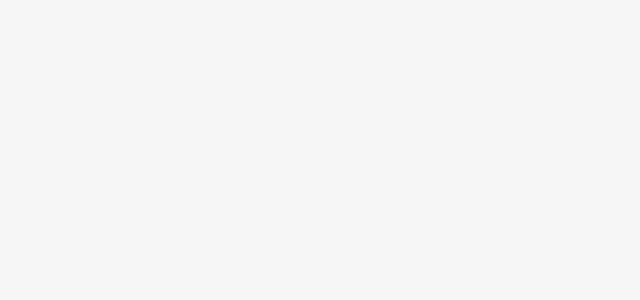
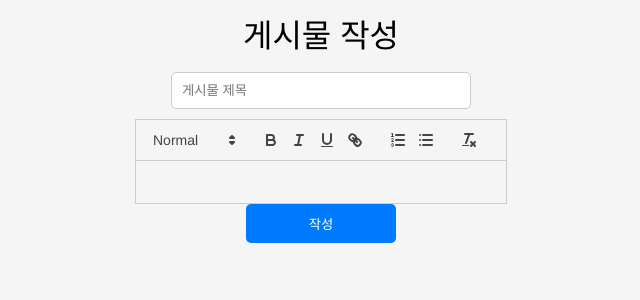
Before and after one commit to chnh506/kweb-exemption-task, a React (Create React App) app in the folder frontend/: page /instructor/add-lecture-post in a window 1280 px wide. Before the commit this address had no page. Shown: the top 300 px of the page, without its empty margins (319-959 px from the left). Built offline with nearby package versions, Linux system fonts and the light colour scheme.

Commit message:
FE - add several pages

```diff
--- a/frontend/package.json
+++ b/frontend/package.json
@@ -12,6 +12,7 @@
     "@types/react-dom": "^18.3.0",
     "react": "^18.3.1",
     "react-dom": "^18.3.1",
+    "react-quill": "^2.0.0",
     "react-router-dom": "^6.26.1",
     "react-scripts": "5.0.1",
     "styled-components": "^6.1.13",
--- a/frontend/src/Router.tsx
+++ b/frontend/src/Router.tsx
@@ -1,8 +1,16 @@
 import { Navigate, Route, Routes } from "react-router-dom";
 import LogInPage from "./pages/LogInPage";
 import JoinPage from "./pages/JoinPage";
+
 import StudentMainPage from "./pages/StudentMainPage";
+import StudentLectureApplicationPage from "./pages/StudentLectureApplicationPage";
+import StudentViewOwnLecturePage from "./pages/StudentViewOwnLecturePage";
+import StudentViewOwnLecturePostPage from "./pages/StudentViewOwnLecturePostPage";
+
 import InstructorMainPage from "./pages/InstructorMainPage";
+import InstructorAddLecturePage from "./pages/InstructorAddLecturePage";
+import InstructorAddLecturePostPage from "./pages/InstructorAddLecturePostPage";
+import InstructorViewLecturePage from "./pages/InstructorViewLecturePage";
 
 function Router() {
   const loggedInUserRole: string = "";
@@ -12,12 +20,33 @@ function Router() {
       {/* 회원가입 및 로그인 라우트 */}
       <Route path="/join" element={<JoinPage />} />
       <Route path="/login" element={<LogInPage />} />
+      {/* 학생 대상 페이지 라우트 */}
+      <Route path="/student/main" element={<StudentMainPage />} />
+      <Route
+        path="/student/application"
+        element={<StudentLectureApplicationPage />}
+      />
+      <Route path="/student/lectures" element={<StudentViewOwnLecturePage />} />
+      {/** 학생 번호(아이디)를 변수로 하는 url */}
+      <Route
+        path="/student/lectures/posts"
+        element={<StudentViewOwnLecturePostPage />}
+      />
 
-      {/* 학생 메인 페이지 */}
-      <Route path="/student/main" element={<StudentMainPage />} />
-
-      {/* 교수자 메인 페이지 */}
+      {/* 교수자 관련 페이지 라우트 */}
       <Route path="/instructor/main" element={<InstructorMainPage />} />
+      <Route
+        path="/instructor/add-lecture"
+        element={<InstructorAddLecturePage />}
+      />
+      <Route
+        path="/instructor/add-lecture-post"
+        element={<InstructorAddLecturePostPage />}
+      />
+      <Route
+        path="/instructor/view-lectures"
+        element={<InstructorViewLecturePage />}
+      />
 
       {/* 로그인한 사용자의 역할에 따라 리다이렉트 */}
       <Route
--- /dev/null
+++ b/frontend/src/pages/InstructorAddLecturePage.tsx
@@ -0,0 +1,60 @@
+import React, { useState } from "react";
+import styled from "styled-components";
+
+const Container = styled.div`
+  display: flex;
+  flex-direction: column;
+  align-items: center;
+  padding: 20px;
+`;
+
+const Title = styled.h1`
+  font-size: 2rem;
+  margin-bottom: 20px;
+`;
+
+const Input = styled.input`
+  margin-bottom: 10px;
+  padding: 10px;
+  width: 300px;
+  border: 1px solid #ccc;
+  border-radius: 5px;
+`;
+
+const Button = styled.button`
+  padding: 10px;
+  width: 150px;
+  background-color: #007bff;
+  color: white;
+  border: none;
+  border-radius: 5px;
+  cursor: pointer;
+
+  &:hover {
+    background-color: #0056b3;
+  }
+`;
+
+const InstructorAddLecturePage: React.FC = () => {
+  const [lectureName, setLectureName] = useState("");
+
+  const handleSubmit = () => {
+    // 강의 등록 로직 추가
+    console.log("강의가 등록되었습니다:", lectureName);
+  };
+
+  return (
+    <Container>
+      <Title>강의 등록</Title>
+      <Input
+        type="text"
+        value={lectureName}
+        onChange={(e) => setLectureName(e.target.value)}
+        placeholder="강의 이름"
+      />
+      <Button onClick={handleSubmit}>등록</Button>
+    </Container>
+  );
+};
+
+export default InstructorAddLecturePage;
--- /dev/null
+++ b/frontend/src/pages/InstructorAddLecturePostPage.tsx
@@ -0,0 +1,64 @@
+import React, { useState } from "react";
+import styled from "styled-components";
+import ReactQuill from "react-quill";
+import "react-quill/dist/quill.snow.css";
+
+const Container = styled.div`
+  display: flex;
+  flex-direction: column;
+  align-items: center;
+  padding: 20px;
+`;
+
+const Title = styled.h1`
+  font-size: 2rem;
+  margin-bottom: 20px;
+`;
+
+const Input = styled.input`
+  margin-bottom: 10px;
+  padding: 10px;
+  width: 300px;
+  border: 1px solid #ccc;
+  border-radius: 5px;
+`;
+
+const Button = styled.button`
+  padding: 10px;
+  width: 150px;
+  background-color: #007bff;
+  color: white;
+  border: none;
+  border-radius: 5px;
+  cursor: pointer;
+
+  &:hover {
+    background-color: #0056b3;
+  }
+`;
+
+const InstructorAddLecturePostPage: React.FC = () => {
+  const [title, setTitle] = useState("");
+  const [content, setContent] = useState("");
+
+  const handleSubmit = () => {
+    // 게시물 작성 로직 추가
+    console.log("게시물이 작성되었습니다:", { title, content });
+  };
+
+  return (
+    <Container>
+      <Title>게시물 작성</Title>
+      <Input
+        type="text"
+        value={title}
+        onChange={(e) => setTitle(e.target.value)}
+        placeholder="게시물 제목"
+      />
+      <ReactQuill theme="snow" value={content} onChange={setContent} />
+      <Button onClick={handleSubmit}>작성</Button>
+    </Container>
+  );
+};
+
+export default InstructorAddLecturePostPage;
--- /dev/null
+++ b/frontend/src/pages/InstructorViewLecturePage.tsx
@@ -0,0 +1,34 @@
+import React from "react";
+import styled from "styled-components";
+
+const Container = styled.div`
+  padding: 20px;
+`;
+
+const Title = styled.h1`
+  font-size: 2rem;
+  margin-bottom: 20px;
+`;
+
+const LectureItem = styled.div`
+  padding: 10px;
+  margin-bottom: 10px;
+  border: 1px solid #ccc;
+  border-radius: 5px;
+`;
+
+const InstructorViewLecturePage: React.FC = () => {
+  // 실제 강의 목록은 서버에서 받아와야 함
+  const lectures = ["강의 1", "강의 2", "강의 3"];
+
+  return (
+    <Container>
+      <Title>내 강의 목록</Title>
+      {lectures.map((lecture) => (
+        <LectureItem key={lecture}>{lecture}</LectureItem>
+      ))}
+    </Container>
+  );
+};
+
+export default InstructorViewLecturePage;
--- /dev/null
+++ b/frontend/src/pages/StudentLectureApplicationPage.tsx
@@ -0,0 +1,58 @@
+import React from "react";
+import styled from "styled-components";
+
+const Container = styled.div`
+  padding: 20px;
+`;
+
+const Title = styled.h1`
+  font-size: 2rem;
+  margin-bottom: 20px;
+`;
+
+const LectureItem = styled.div`
+  padding: 10px;
+  margin-bottom: 10px;
+  border: 1px solid #ccc;
+  border-radius: 5px;
+  display: flex;
+  justify-content: space-between;
+  align-items: center;
+`;
+
+const Button = styled.button`
+  padding: 10px;
+  background-color: #007bff;
+  color: white;
+  border: none;
+  border-radius: 5px;
+  cursor: pointer;
+
+  &:hover {
+    background-color: #0056b3;
+  }
+`;
+
+const StudentLectureApplicationPage: React.FC = () => {
+  // 실제 강의 목록은 서버에서 받아와야 함
+  const lectures = ["강의 1", "강의 2", "강의 3"];
+
+  const handleApply = (lecture: string) => {
+    // 수강신청 로직 추가
+    console.log("수강신청한 강의:", lecture);
+  };
+
+  return (
+    <Container>
+      <Title>수강 신청</Title>
+      {lectures.map((lecture) => (
+        <LectureItem key={lecture}>
+          {lecture}
+          <Button onClick={() => handleApply(lecture)}>신청</Button>
+        </LectureItem>
+      ))}
+    </Container>
+  );
+};
+
+export default StudentLectureApplicationPage;
--- /dev/null
+++ b/frontend/src/pages/StudentViewOwnLecturePage.tsx
@@ -0,0 +1,34 @@
+import React from "react";
+import styled from "styled-components";
+
+const Container = styled.div`
+  padding: 20px;
+`;
+
+const Title = styled.h1`
+  font-size: 2rem;
+  margin-bottom: 20px;
+`;
+
+const LectureItem = styled.div`
+  padding: 10px;
+  margin-bottom: 10px;
+  border: 1px solid #ccc;
+  border-radius: 5px;
+`;
+
+const StudentViewOwnLecturePage: React.FC = () => {
+  // 실제 수강신청한 강의 목록은 서버에서 받아와야 함
+  const myLectures = ["수강 강의 1", "수강 강의 2"];
+
+  return (
+    <Container>
+      <Title>내 수강 강의</Title>
+      {myLectures.map((lecture) => (
+        <LectureItem key={lecture}>{lecture}</LectureItem>
+      ))}
+    </Container>
+  );
+};
+
+export default StudentViewOwnLecturePage;
--- /dev/null
+++ b/frontend/src/pages/StudentViewOwnLecturePostPage.tsx
@@ -0,0 +1,34 @@
+import React from "react";
+import styled from "styled-components";
+
+const Container = styled.div`
+  padding: 20px;
+`;
+
+const Title = styled.h1`
+  font-size: 2rem;
+  margin-bottom: 20px;
+`;
+
+const PostItem = styled.div`
+  padding: 10px;
+  margin-bottom: 10px;
+  border: 1px solid #ccc;
+  border-radius: 5px;
+`;
+
+const StudentViewOwnLecturePostPage: React.FC = () => {
+  // 실제 게시물 목록은 서버에서 받아와야 함
+  const posts = ["게시물 1", "게시물 2", "게시물 3"];
+
+  return (
+    <Container>
+      <Title>게시물 목록</Title>
+      {posts.map((post) => (
+        <PostItem key={post}>{post}</PostItem>
+      ))}
+    </Container>
+  );
+};
+
+export default StudentViewOwnLecturePostPage;
```
